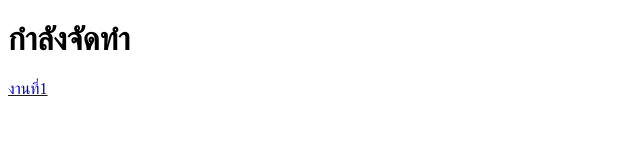
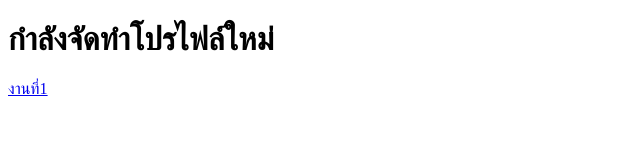
Before and after one commit to artijo/web2566, a plain HTML site: page index.html in a window 1280 px wide. Shown: the whole page, without its empty margins (0-640 px from the left). Drawn offline with Linux system fonts and the light colour scheme.

Commit message:
Add files via upload

```diff
--- a/index.html
+++ b/index.html
@@ -6,7 +6,7 @@
     <title>Profile</title>
 </head>
 <body>
-    <h1>กำลังจัดทำ</h1>
+    <h1>กำลังจัดทำโปรไฟล์ใหม่</h1>
     <a href="work1.html">งานที่1</a>
 </body>
 </html>
```
